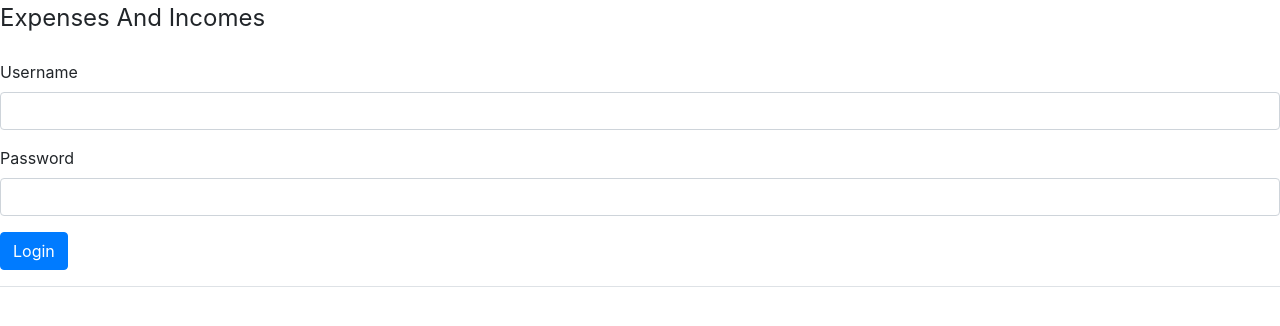
After one commit to boiarchuk-m/diploma_project, a Flask app: page /login in a window 1280 px wide. The commit adds this page. Shown: the top 326 px of the page. Run offline with Flask 3, Linux system fonts and the light colour scheme; some libraries are stand-ins or nearby versions.

Commit message:
add users

```diff
--- /dev/null
+++ b/app/forms.py
@@ -0,0 +1,20 @@
+from flask_wtf import FlaskForm
+from wtforms import StringField, PasswordField, SubmitField, SelectField
+from wtforms.validators import DataRequired, EqualTo
+from wtforms import ValidationError
+
+class LoginForm(FlaskForm):
+    username = StringField('Username', validators=[DataRequired()])
+    password = PasswordField('Password', validators=[DataRequired()])
+    submit = SubmitField('Login')
+
+class EditForm(FlaskForm):
+    username = StringField('Username', validators=[DataRequired()])
+    password = StringField('Password', validators=[DataRequired()])
+    role =  SelectField('Role', validators=[DataRequired()],
+                          choices =[('user', 'user'), ('admin', 'admin')])
+    submit = SubmitField('Register')
+
+    def check_username(self, username):
+        if User.query.filter_by(username=username).first():
+            raise ValidationError("User already exists")
--- a/app/routes.py
+++ b/app/routes.py
@@ -1,16 +1,71 @@
 from app import app, db
-from flask import render_template, request, jsonify, send_file, flash, redirect, url_for, get_flashed_messages
+from flask import render_template, request, jsonify, send_file, flash, redirect, url_for
 from app.models.info import Info
 from app.models.metrics import Metrics, Categories, Payment
 from app.models.prediction import Prediction
+from app.models.user import User
 import pickle
 import pandas as pd
 from datetime import datetime
 from io import BytesIO
 import csv
 
+from flask_login import login_user, logout_user, current_user, login_required
+from app.forms import LoginForm, EditForm
+from werkzeug.security import generate_password_hash, check_password_hash
 
 @app.route('/')
+@app.route('/login', methods=['GET', 'POST'])
+def login():
+    form = LoginForm(request.form)
+    msg = None
+    print("lkdvj")
+    if form.validate_on_submit():
+        username = request.form['username']
+        password = request.form['password']
+        print('form')
+        user = db.session.query(User).filter_by(username=username).first()
+
+        if user:
+
+            if user.check_password(password):
+                login_user(user)
+                return redirect(url_for('index'))
+            else:
+                msg = "Wrong password. Please try again."
+        else:
+            msg = "Unknown user"
+
+    return render_template( 'login.html', form=form, msg=msg )
+
+
+@app.route('/logout')
+def logout():
+    logout_user()
+    return redirect(url_for('login'))
+
+@app.route('/users')
+def users():
+    users = db.session.query(User).all()
+
+    #users_all = [{'username': users.username, 'time': dates.time, 'datetime': dates.date_time} for dates in dates_time]
+    return render_template('users.html', users = users)
+
+@app.route('/edit_user/<int:user_id>', methods=['GET', 'POST'])
+def edit_user(user_id):
+    user = db.session.query(User).get_or_404(user_id)
+    form = EditForm(obj=user)
+    #del form.password
+    if form.validate_on_submit():
+        user.name = form.name.data
+        if form.password.data:
+            user.change_password(form.password.data)
+        user.role = form.role.data
+        db.session.commit()
+    return render_template('edit_user.html', form=form)
+
+
+@app.route('/index')
 def index():
 
     num_clients = db.session.query(db.func.count(db.func.distinct(Metrics.id))).scalar()
@@ -185,7 +240,7 @@ def all_predictions():
         Prediction.date_time
 
     )
-    .group_by(Prediction.date_time).all()
+    .group_by(Prediction.date_time).order_by(Prediction.date_time.desc()).all()
 )
 
 
--- a/app/static/styles.css
+++ b/app/static/styles.css
@@ -93,20 +93,22 @@ ul {
     border: 2px solid #494949;
 } */
 
-.clients_container li:hover a{
+/*.clients_container li:hover a{
     color: black;
     font-style: bold;
-}
+} */
 
-.client, .date{
+.client, .date, .user{
     color: #494949;
     font-family: 'Roboto Condensed', sans-serif;
     font-style: bold;
     text-decoration: none;
 }
 
-.client:hover, .date:hover{
+.client:hover, .date:hover, .user:hover{
     text-decoration: none;
+    color: black;
+    font-style: bold;
 }
 
 .time{
@@ -115,3 +117,14 @@ ul {
     margin: 0;
 
 }
+
+.user_item{
+    display: flex;
+    justify-content: space-between;
+    margin: 0px 15px;
+}
+
+.buttons{
+    margin: 0px 10px;
+
+}
--- /dev/null
+++ b/app/templates/login.html
@@ -0,0 +1,42 @@
+<!DOCTYPE html>
+<html lang="en">
+<head>
+    <meta charset="UTF-8">
+    <meta name="viewport" content="width=device-width, initial-scale=1.0">
+    <title>Document</title>
+    <link rel="stylesheet" type="text/css" href="../static/styles.css"/>
+    <link rel="stylesheet" href="https://stackpath.bootstrapcdn.com/bootstrap/4.5.2/css/bootstrap.min.css">
+</head>
+<body>
+
+        <form action="/login" method="post" novalidate>
+            {{ form.hidden_tag() }}
+            <fieldset class="form-group">
+                <legend class="mb-4">Expenses And Incomes</legend>
+            <div class="form-group">
+                {{ form.username.label }}<br>
+                {{ form.username(class_="form-control", size=32) }}
+            </div>
+            <div class="form-group">
+                {{ form.password.label }}<br>
+                {{ form.password(class_="form-control", size=32) }}
+            </div>
+            <div class="form-group border-bottom pb-3">
+            {{ form.submit(class_="btn btn-primary") }}
+            </div>
+            {% if msg %}
+            <p class="error">{{ msg }}
+            {% endif %}
+
+
+    </fieldset>
+        </form>
+
+
+
+
+</body>
+
+<script src="https://cdn.jsdelivr.net/npm/@popperjs/core@2.5.4/dist/umd/popper.min.js"></script>
+<script src="https://stackpath.bootstrapcdn.com/bootstrap/4.5.2/js/bootstrap.min.js"></script>
+</html>
```
Also changed, not shown: app/__init__.py (+8 -0 lines), app/models/user.py (added, +29 -0 lines), app/templates/base.html (+6 -1 lines), app/templates/edit_user.html (added, +39 -0 lines), app/templates/users.html (added, +20 -0 lines).
